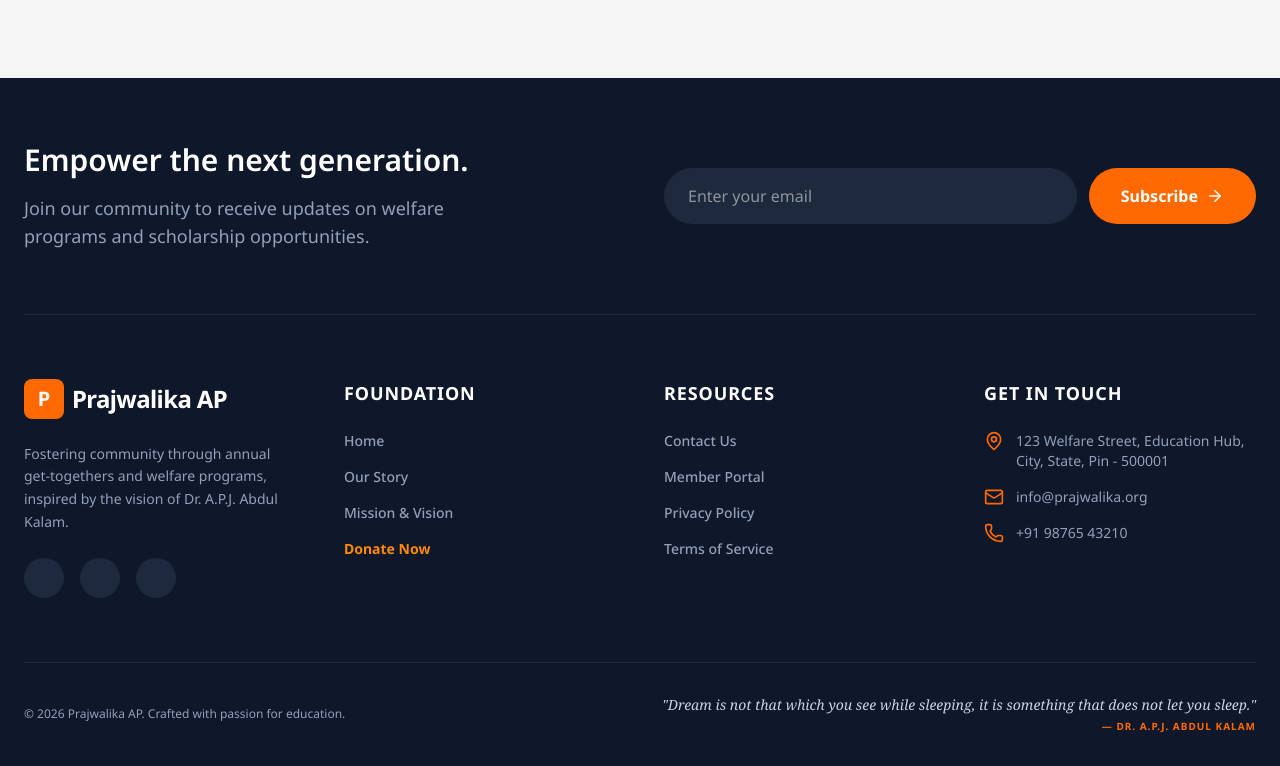
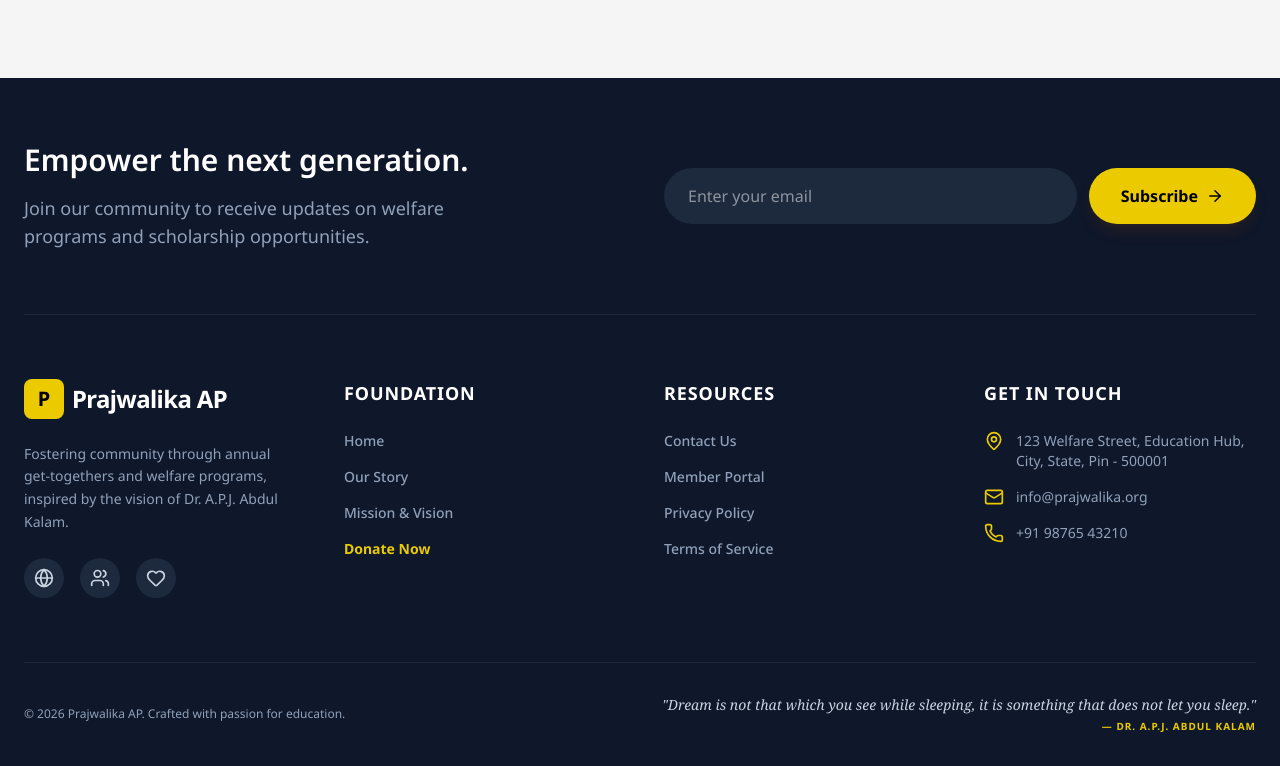
Before and after one commit to schigurupatis/prajwalika-ap, a React (Vite) app: page / in a window 1280 px wide. Shown: the part 2642-3408 px from the top of the page. Built offline with nearby package versions, Linux system fonts and the light colour scheme; grey boxes are pictures that could not be loaded.

Commit message:
worked on footer section new design

```diff
--- a/src/components/Footer.tsx
+++ b/src/components/Footer.tsx
@@ -1,17 +1,140 @@
+// import { Link } from 'react-router-dom';
+// // Standard icons usually work fine
+// import { Mail, Phone, MapPin, ArrowRight } from 'lucide-react';
+// // Import the "icons" object as a fallback for brand icons
+// // import * as icons from 'lucide-react';
+
+// const Footer = () => {
+//   const currentYear = new Date().getFullYear();
+
+//   // Helper to safely get brand icons or a fallback circle
+//   // const BrandIcon = ({ name, size = 20 }) => {
+//   //   const Icon = icons[name] || icons['Circle'];
+//   //   return <Icon size={size} />;
+//   // };
+
+//   return (
+//     <footer className="bg-[#0F172A] text-slate-400 pt-16 pb-8">
+//       <div className="container mx-auto px-6">
+//         {/* Top Section: CTA / Newsletter */}
+//         <div className="grid grid-cols-1 lg:grid-cols-2 gap-12 pb-16 border-b border-slate-800 mb-16">
+//           <div>
+//             <h2 className="text-3xl font-semibold text-white mb-4">Empower the next generation.</h2>
+//             <p className="text-lg max-w-md">Join our community to receive updates on welfare programs and scholarship opportunities.</p>
+//           </div>
+//           <div className="flex flex-col sm:flex-row gap-3 items-start sm:items-center">
+//             <input
+//               type="email"
+//               placeholder="Enter your email"
+//               className="w-full bg-slate-800 border-none rounded-full py-4 px-6 text-white focus:ring-2 focus:ring-orange-500 outline-none transition"
+//             />
+//             <button className="bg-orange-500 hover:bg-orange-600 text-white font-bold py-4 px-8 rounded-full transition-all flex items-center gap-2 whitespace-nowrap">
+//               Subscribe <ArrowRight size={18} />
+//             </button>
+//           </div>
+//         </div>
+
+//         {/* Main Footer Content */}
+//         <div className="grid grid-cols-1 md:grid-cols-2 lg:grid-cols-4 gap-12 mb-16">
+//           {/* Brand Column */}
+//           <div className="space-y-6">
+//             <div className="flex items-center gap-2">
+//               <div className="w-10 h-10 bg-orange-500 rounded-lg flex items-center justify-center text-white font-bold text-xl">P</div>
+//               <h2 className="text-white text-2xl font-bold tracking-tight">Prajwalika AP</h2>
+//             </div>
+//             <p className="text-sm leading-relaxed">
+//               Fostering community through annual get-togethers and welfare programs,
+//               inspired by the vision of Dr. A.P.J. Abdul Kalam.
+//             </p>
+//             <div className="flex gap-4">
+//               <a href="#" className="w-10 h-10 rounded-full bg-slate-800 flex items-center justify-center hover:bg-orange-500 hover:text-white transition-all">
+//                 {/* <BrandIcon name="Facebook" /> */}
+//               </a>
+//               <a href="#" className="w-10 h-10 rounded-full bg-slate-800 flex items-center justify-center hover:bg-orange-500 hover:text-white transition-all">
+//                 {/* <BrandIcon name="Twitter" /> */}
+//               </a>
+//               <a href="#" className="w-10 h-10 rounded-full bg-slate-800 flex items-center justify-center hover:bg-orange-500 hover:text-white transition-all">
+//                 {/* <BrandIcon name="Instagram" /> */}
+//               </a>
+//             </div>
+//           </div>
+
+//           {/* Quick Links */}
+//           <div>
+//             <h3 className="text-white font-bold mb-6 text-lg uppercase tracking-wider">Foundation</h3>
+//             <ul className="space-y-4 text-sm font-medium">
+//               <li><Link to="/" className="hover:text-white transition-colors">Home</Link></li>
+//               <li><Link to="/about" className="hover:text-white transition-colors">Our Story</Link></li>
+//               <li><Link to="/mission" className="hover:text-white transition-colors">Mission & Vision</Link></li>
+//               <li><Link to="/donate" className="hover:text-white transition-colors text-orange-400 font-bold">Donate Now</Link></li>
+//             </ul>
+//           </div>
+
+//           {/* Support */}
+//           <div>
+//             <h3 className="text-white font-bold mb-6 text-lg uppercase tracking-wider">Resources</h3>
+//             <ul className="space-y-4 text-sm font-medium">
+//               <li><Link to="/contact" className="hover:text-white transition-colors">Contact Us</Link></li>
+//               <li><Link to="/login" className="hover:text-white transition-colors">Member Portal</Link></li>
+//               <li><a href="#" className="hover:text-white transition-colors">Privacy Policy</a></li>
+//               <li><a href="#" className="hover:text-white transition-colors">Terms of Service</a></li>
+//             </ul>
+//           </div>
+
+//           {/* Contact Info */}
+//           <div>
+//             <h3 className="text-white font-bold mb-6 text-lg uppercase tracking-wider">Get in Touch</h3>
+//             <ul className="space-y-4 text-sm">
+//               <li className="flex items-start gap-3">
+//                 <MapPin className="text-orange-500 shrink-0" size={20} />
+//                 <span>123 Welfare Street, Education Hub,<br/>City, State, Pin - 500001</span>
+//               </li>
+//               <li className="flex items-center gap-3">
+//                 <Mail className="text-orange-500 shrink-0" size={20} />
+//                 <a href="mailto:info@prajwalika.org" className="hover:text-white transition">info@prajwalika.org</a>
+//               </li>
+//               <li className="flex items-center gap-3">
+//                 <Phone className="text-orange-500 shrink-0" size={20} />
+//                 <span>+91 98765 43210</span>
+//               </li>
+//             </ul>
+//           </div>
+//         </div>
+
+//         {/* Bottom Bar: Quote & Copyright */}
+//         <div className="pt-8 border-t border-slate-800 flex flex-col md:flex-row justify-between items-center gap-6">
+//           <p className="text-xs order-2 md:order-1">© {currentYear} Prajwalika AP. Crafted with passion for education.</p>
+//           <div className="text-center md:text-right order-1 md:order-2">
+//             <p className="text-sm text-slate-300 italic font-serif">
+//               "Dream is not that which you see while sleeping, it is something that does not let you sleep."
+//             </p>
+//             <span className="text-[10px] uppercase tracking-widest text-orange-500 font-bold mt-1 block">— Dr. A.P.J. Abdul Kalam</span>
+//           </div>
+//         </div>
+//       </div>
+//     </footer>
+//   );
+// };
+
+// export default Footer;
+
+
+
+
 import { Link } from 'react-router-dom';
-// Standard icons usually work fine
-import { Mail, Phone, MapPin, ArrowRight } from 'lucide-react';
-// Import the "icons" object as a fallback for brand icons
-// import * as icons from 'lucide-react';
+// ✅ Verified Lucide Icon names
+import {
+  Mail,
+  Phone,
+  MapPin,
+  ArrowRight,
+  Globe,
+  Users,
+  Heart
+} from 'lucide-react';
 
 const Footer = () => {
   const currentYear = new Date().getFullYear();
-
-  // Helper to safely get brand icons or a fallback circle
-  // const BrandIcon = ({ name, size = 20 }) => {
-  //   const Icon = icons[name] || icons['Circle'];
-  //   return <Icon size={size} />;
-  // };
 
   return (
     <footer className="bg-[#0F172A] text-slate-400 pt-16 pb-8">
@@ -26,9 +149,9 @@ const Footer = () => {
             <input
               type="email"
               placeholder="Enter your email"
-              className="w-full bg-slate-800 border-none rounded-full py-4 px-6 text-white focus:ring-2 focus:ring-orange-500 outline-none transition"
+              className="w-full bg-slate-800 border-none rounded-full py-4 px-6 text-white focus:ring-2 focus:ring-[#EBCB00] outline-none transition"
             />
-            <button className="bg-orange-500 hover:bg-orange-600 text-white font-bold py-4 px-8 rounded-full transition-all flex items-center gap-2 whitespace-nowrap">
+            <button className="bg-[#EBCB00] hover:bg-[#d4b800] text-black font-bold py-4 px-8 rounded-full transition-all flex items-center gap-2 whitespace-nowrap active:scale-95 shadow-lg shadow-yellow-900/20">
               Subscribe <ArrowRight size={18} />
             </button>
           </div>
@@ -39,22 +162,24 @@ const Footer = () => {
           {/* Brand Column */}
           <div className="space-y-6">
             <div className="flex items-center gap-2">
-              <div className="w-10 h-10 bg-orange-500 rounded-lg flex items-center justify-center text-white font-bold text-xl">P</div>
+              <div className="w-10 h-10 bg-[#EBCB00] rounded-lg flex items-center justify-center text-black font-bold text-xl">P</div>
               <h2 className="text-white text-2xl font-bold tracking-tight">Prajwalika AP</h2>
             </div>
             <p className="text-sm leading-relaxed">
               Fostering community through annual get-togethers and welfare programs,
               inspired by the vision of Dr. A.P.J. Abdul Kalam.
             </p>
+
+            {/* ✅ FIXED SOCIAL ICONS SECTION */}
             <div className="flex gap-4">
-              <a href="#" className="w-10 h-10 rounded-full bg-slate-800 flex items-center justify-center hover:bg-orange-500 hover:text-white transition-all">
-                {/* <BrandIcon name="Facebook" /> */}
+              <a href="#" className="w-10 h-10 rounded-full bg-slate-800 flex items-center justify-center text-slate-300 hover:bg-[#EBCB00] hover:text-black transition-all duration-300">
+                <Globe size={20} />
               </a>
-              <a href="#" className="w-10 h-10 rounded-full bg-slate-800 flex items-center justify-center hover:bg-orange-500 hover:text-white transition-all">
-                {/* <BrandIcon name="Twitter" /> */}
+              <a href="#" className="w-10 h-10 rounded-full bg-slate-800 flex items-center justify-center text-slate-300 hover:bg-[#EBCB00] hover:text-black transition-all duration-300">
+                <Users size={20} />
               </a>
-              <a href="#" className="w-10 h-10 rounded-full bg-slate-800 flex items-center justify-center hover:bg-orange-500 hover:text-white transition-all">
-                {/* <BrandIcon name="Instagram" /> */}
+              <a href="#" className="w-10 h-10 rounded-full bg-slate-800 flex items-center justify-center text-slate-300 hover:bg-[#EBCB00] hover:text-black transition-all duration-300">
+                <Heart size={20} />
               </a>
             </div>
           </div>
@@ -63,10 +188,10 @@ const Footer = () => {
           <div>
             <h3 className="text-white font-bold mb-6 text-lg uppercase tracking-wider">Foundation</h3>
             <ul className="space-y-4 text-sm font-medium">
-              <li><Link to="/" className="hover:text-white transition-colors">Home</Link></li>
-              <li><Link to="/about" className="hover:text-white transition-colors">Our Story</Link></li>
-              <li><Link to="/mission" className="hover:text-white transition-colors">Mission & Vision</Link></li>
-              <li><Link to="/donate" className="hover:text-white transition-colors text-orange-400 font-bold">Donate Now</Link></li>
+              <li><Link to="/" className="hover:text-[#EBCB00] transition-colors">Home</Link></li>
+              <li><Link to="/about" className="hover:text-[#EBCB00] transition-colors">Our Story</Link></li>
+              <li><Link to="/mission" className="hover:text-[#EBCB00] transition-colors">Mission & Vision</Link></li>
+              <li><Link to="/donate" className="text-[#EBCB00] hover:brightness-110 transition-all font-bold">Donate Now</Link></li>
             </ul>
           </div>
 
@@ -74,10 +199,10 @@ const Footer = () => {
           <div>
             <h3 className="text-white font-bold mb-6 text-lg uppercase tracking-wider">Resources</h3>
             <ul className="space-y-4 text-sm font-medium">
-              <li><Link to="/contact" className="hover:text-white transition-colors">Contact Us</Link></li>
-              <li><Link to="/login" className="hover:text-white transition-colors">Member Portal</Link></li>
-              <li><a href="#" className="hover:text-white transition-colors">Privacy Policy</a></li>
-              <li><a href="#" className="hover:text-white transition-colors">Terms of Service</a></li>
+              <li><Link to="/contact" className="hover:text-[#EBCB00] transition-colors">Contact Us</Link></li>
+              <li><Link to="/login" className="hover:text-[#EBCB00] transition-colors">Member Portal</Link></li>
+              <li><a href="#" className="hover:text-[#EBCB00] transition-colors">Privacy Policy</a></li>
+              <li><a href="#" className="hover:text-[#EBCB00] transition-colors">Terms of Service</a></li>
             </ul>
           </div>
 
@@ -86,15 +211,15 @@ const Footer = () => {
             <h3 className="text-white font-bold mb-6 text-lg uppercase tracking-wider">Get in Touch</h3>
             <ul className="space-y-4 text-sm">
               <li className="flex items-start gap-3">
-                <MapPin className="text-orange-500 shrink-0" size={20} />
+                <MapPin className="text-[#EBCB00] shrink-0" size={20} />
                 <span>123 Welfare Street, Education Hub,<br/>City, State, Pin - 500001</span>
               </li>
               <li className="flex items-center gap-3">
-                <Mail className="text-orange-500 shrink-0" size={20} />
-                <a href="mailto:info@prajwalika.org" className="hover:text-white transition">info@prajwalika.org</a>
+                <Mail className="text-[#EBCB00] shrink-0" size={20} />
+                <a href="mailto:info@prajwalika.org" className="hover:text-[#EBCB00] transition">info@prajwalika.org</a>
               </li>
               <li className="flex items-center gap-3">
-                <Phone className="text-orange-500 shrink-0" size={20} />
+                <Phone className="text-[#EBCB00] shrink-0" size={20} />
                 <span>+91 98765 43210</span>
               </li>
             </ul>
@@ -108,7 +233,7 @@ const Footer = () => {
             <p className="text-sm text-slate-300 italic font-serif">
               "Dream is not that which you see while sleeping, it is something that does not let you sleep."
             </p>
-            <span className="text-[10px] uppercase tracking-widest text-orange-500 font-bold mt-1 block">— Dr. A.P.J. Abdul Kalam</span>
+            <span className="text-[10px] uppercase tracking-widest text-[#EBCB00] font-bold mt-1 block">— Dr. A.P.J. Abdul Kalam</span>
           </div>
         </div>
       </div>
```
